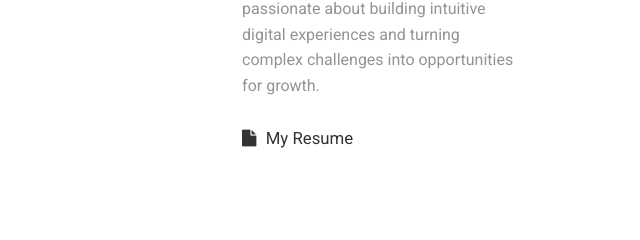
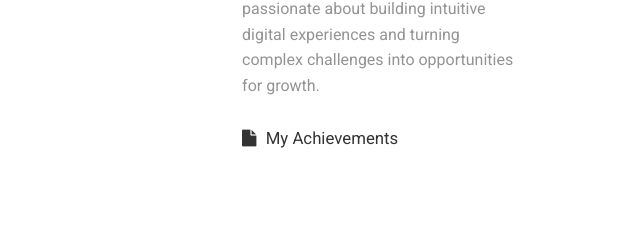
Before and after one commit to ZuluK/Zuluk.github.io, a plain HTML site: page index.html in a window 1280 px wide. Shown: the part 1516-1756 px from the top of the page, 412-1052 px from the left. Drawn offline with Linux system fonts and the light colour scheme; some packages are replaced by stand-ins of ours.

```diff
--- a/index.html
+++ b/index.html
@@ -115,7 +115,7 @@
               <h3>My Journey</h3>
               <p><strong>From the field to the frontend, my journey is powered by curiosity, grit, and a relentless drive to grow</strong>. I began by coaching athletes to reach their peak performance—and now, I bring that same discipline and vision to front-end development. Shifting from sports performance to tech transformed the way I approach problem-solving, creativity, and innovation. I believe that with focus, resilience, and a bold mindset, anything is possible. I'm passionate about building intuitive digital experiences and turning complex challenges into opportunities for&nbsp;growth.</p>
               <div class="about-links">
-                <a href="resume.pdf" class="about-link"><i class="fa fa-file"></i> My Resume</a>
+                <a href="RichardSpence_EmailDev_TechSupport.pdf" class="about-link"><i class="fa fa-file"></i> My Achievements</a>
               </div>
             </div>
           </div>
```
Also changed, not shown: 1 other file.
